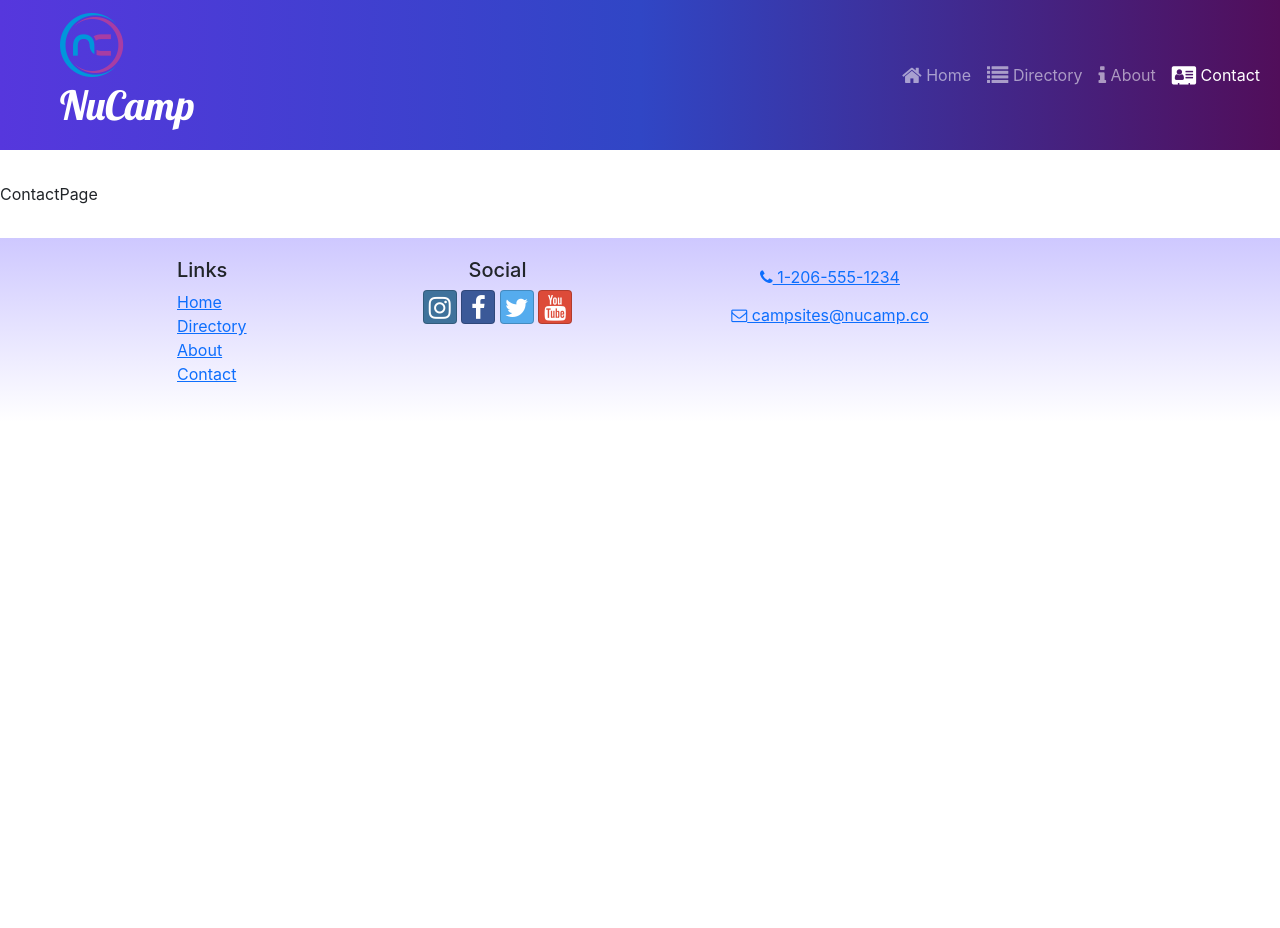
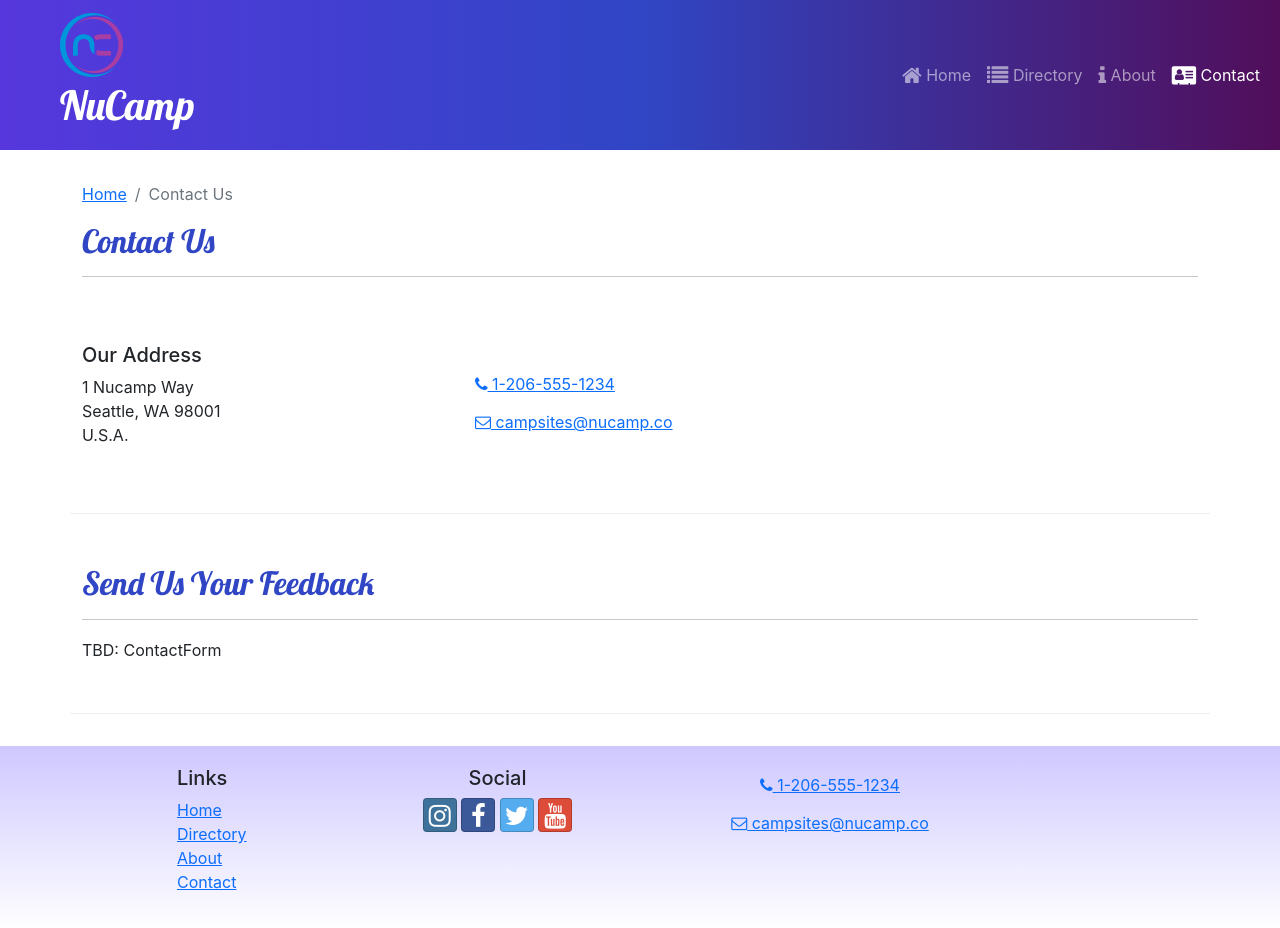
Before and after one commit to clairerob/nucampsite-react, a React (Create React App) app: page /contact in a window 1280 px wide. Before the commit the page ends 800 px from the top, so only its background shows below. Built offline with nearby package versions, Linux system fonts and the light colour scheme.

Commit message:
ContactPage basic outline

```diff
--- /dev/null
+++ b/src/features/display/AnimatedDisplayCard.js
@@ -0,0 +1,32 @@
+import { useState, useEffect } from 'react';
+import { Card, CardImg, CardText, CardBody, CardTitle } from 'reactstrap';
+import { useSpring, animated } from 'react-spring';
+
+const AnimatedDisplayCard = ({ item }) => {
+    const { image, name, description } = item;
+    const [toggle, setToggle] = useState(false);
+
+    const animatedStyle = useSpring({
+        opacity: toggle ? 1 : 0,
+        transform: toggle ? 'scale(1,1)' : 'scale(1,0)',
+        config: { duration : 500 },
+    });
+
+    useEffect(() => {
+        setToggle(true);
+    }, []);
+
+    return (
+        <animated.div style={animatedStyle}>
+            <Card>
+                <CardImg src={image} alt={name} />
+                <CardBody>
+                    <CardTitle>{name}</CardTitle>
+                    <CardText>{description}</CardText>
+                </CardBody>
+            </Card>
+        </animated.div>
+    );
+};
+
+export default AnimatedDisplayCard;
--- a/src/features/display/DisplayList.js
+++ b/src/features/display/DisplayList.js
@@ -1,24 +1,30 @@
 import { Col, Row } from 'reactstrap';
-import DisplayCard from './DisplayCard';
+import AnimatedDisplayCard from './AnimatedDisplayCard';
 import { selectFeaturedCampsite } from '../campsites/campsitesSlice';
 import { selectFeaturedPromotion } from '../promotions/promotionsSlice';
 import { selectFeaturedPartner } from '../partners/partnersSlice';
 
 const DisplayList = () => {
-    const items = [selectFeaturedCampsite(), selectFeaturedPromotion(), selectFeaturedPartner()];
+	const items = [
+		selectFeaturedCampsite(),
+		selectFeaturedPromotion(),
+		selectFeaturedPartner(),
+	];
 	//now the if that data ever changes in either data file, we don't have to change these files, we'll still have access to the current data
 	return (
 		<Row>
 			{items.map((item, idx) => {
 				//React wants us to use a key with map, so use current index to generate that dynamically
 				return (
+					item && (
 						<Col md className='m-1' key={idx}>
-                        <DisplayCard item={item} />
+							<AnimatedDisplayCard item={item} />
 						</Col>
 					)
+				);
 			})}
 		</Row>
-    )
-}
+	);
+};
 
 export default DisplayList;
--- a/src/pages/AboutPage.js
+++ b/src/pages/AboutPage.js
@@ -22,7 +22,7 @@
                 </Col>
                 <Col sm='6'>
                     <Card>
-                        <CardHeader>
+                        <CardHeader className="bg-primary text-white">
                             <h3>Facts at a Glance</h3>
                         </CardHeader>
                         <CardBody>
--- a/src/pages/ContactPage.js
+++ b/src/pages/ContactPage.js
@@ -1,5 +1,47 @@
+import { Container, Col, Row } from 'reactstrap';
+import SubHeader from '../components/SubHeader';
+
 const ContactPage = () => {
-    return <div>ContactPage</div>;
+	return (
+		<Container>
+			<SubHeader current='Contact Us' />
+
+			<Row className='row-content align-items-center'>
+				<Col sm='4'>
+					<h5>Our Address</h5>
+					<address>
+						1 Nucamp Way
+						<br />
+						Seattle, WA 98001
+						<br />
+						U.S.A.
+					</address>
+				</Col>
+				<Col>
+					<a role='button' className='btn btn-link' href='tel:+12065551234'>
+						<i className='fa fa-phone' /> 1-206-555-1234
+					</a>
+					<br />
+					<a
+						role='button'
+						className='btn btn-link'
+						href='mailto:fakeemail@fakeemail.co'
+					>
+						<i className='fa fa-envelope-o' /> campsites@nucamp.co
+					</a>
+				</Col>
+			</Row>
+
+			<Row className='row-content'>
+				<Col xs='12'>
+					<h2>Send Us Your Feedback</h2>
+					<hr />
+				</Col>
+				<Col md='10'>TBD: ContactForm</Col>
+			</Row>
+
+		</Container>
+	);
 };
 
 export default ContactPage;
```
Lines whose indentation alone changed are shown as unchanged.
